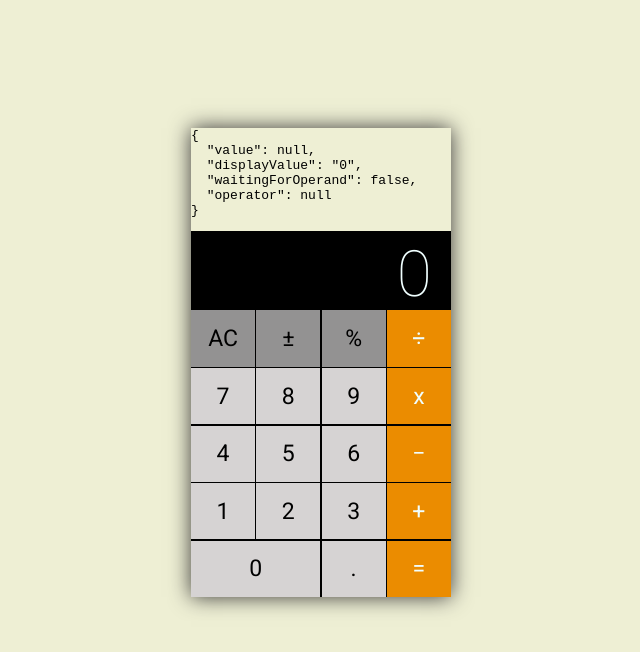
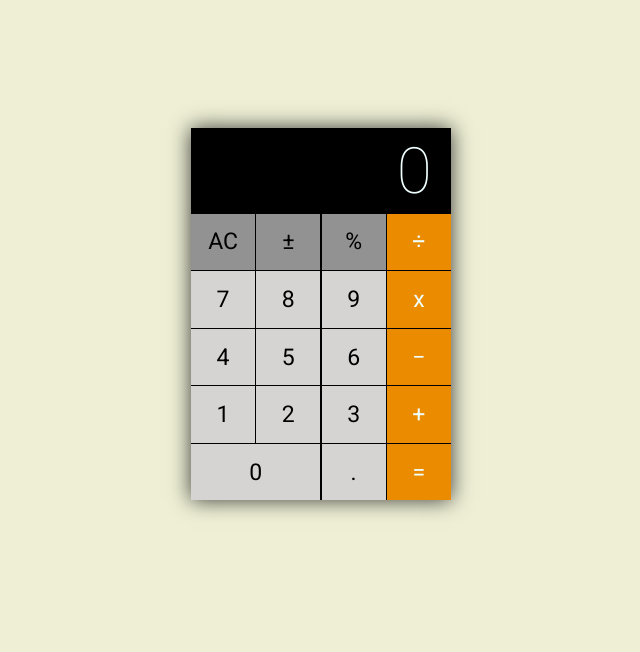
Before and after one commit to adam4321/react-calculator, a React (Create React App) app: page / in a window 1280 px wide. Shown: the top 652 px of the page, without its empty margins (319-959 px from the left). Built offline with nearby package versions, Linux system fonts and the light colour scheme.

Commit message:
update display

```diff
--- a/src/App.css
+++ b/src/App.css
@@ -4,10 +4,6 @@
 
 html {
   box-sizing: border-box;
-}
-
-*, *:before, *:after {
-  box-sizing: inherit;
 }
 
 body {
@@ -56,15 +52,14 @@ box-shadow: 0px 0px 20px 0px rgb(56, 55, 55);
 }
 
 .auto-scaling-text {
-  color: azure;
-margin:auto;
-  height:6.2vw;
+/* margin:auto; */
+  /* height:6.2vw; */
   background-color: black;
   color: azure;
-  text-align: right;
-  font-size: 5vw;
-  padding-right:1.5vw;
-  padding-top:.5vw;
+  /* text-align: right; */
+  /* font-size: 5vw; */
+  /* padding-right:1.5vw; */
+  /* padding-top:.5vw; */
 }
 
 .key{
--- a/src/App.js
+++ b/src/App.js
@@ -12,7 +12,7 @@ class AutoShrinkingText extends React.Component {
   state = {
     scale: 1
   };
-componentDidUpdate(){
+componentDidUpdate() {
 
 const {scale} = this.state
 
@@ -161,10 +161,10 @@ const {displayValue} = this.state
 
     return (
       <div className='calculator'>
-      <pre>{JSON.stringify(this.state, null, 2)}</pre>
-      {/* <div className='display'> */}
+      {/* <pre>{JSON.stringify(this.state, null, 2)}</pre> */}
+      <div className='display'>
       <AutoShrinkingText  >{displayValue}</AutoShrinkingText>
-      {/* </div> */}
+      </div>
        <div className='keyArea'>
         <div className='input-keys'>
 
```
